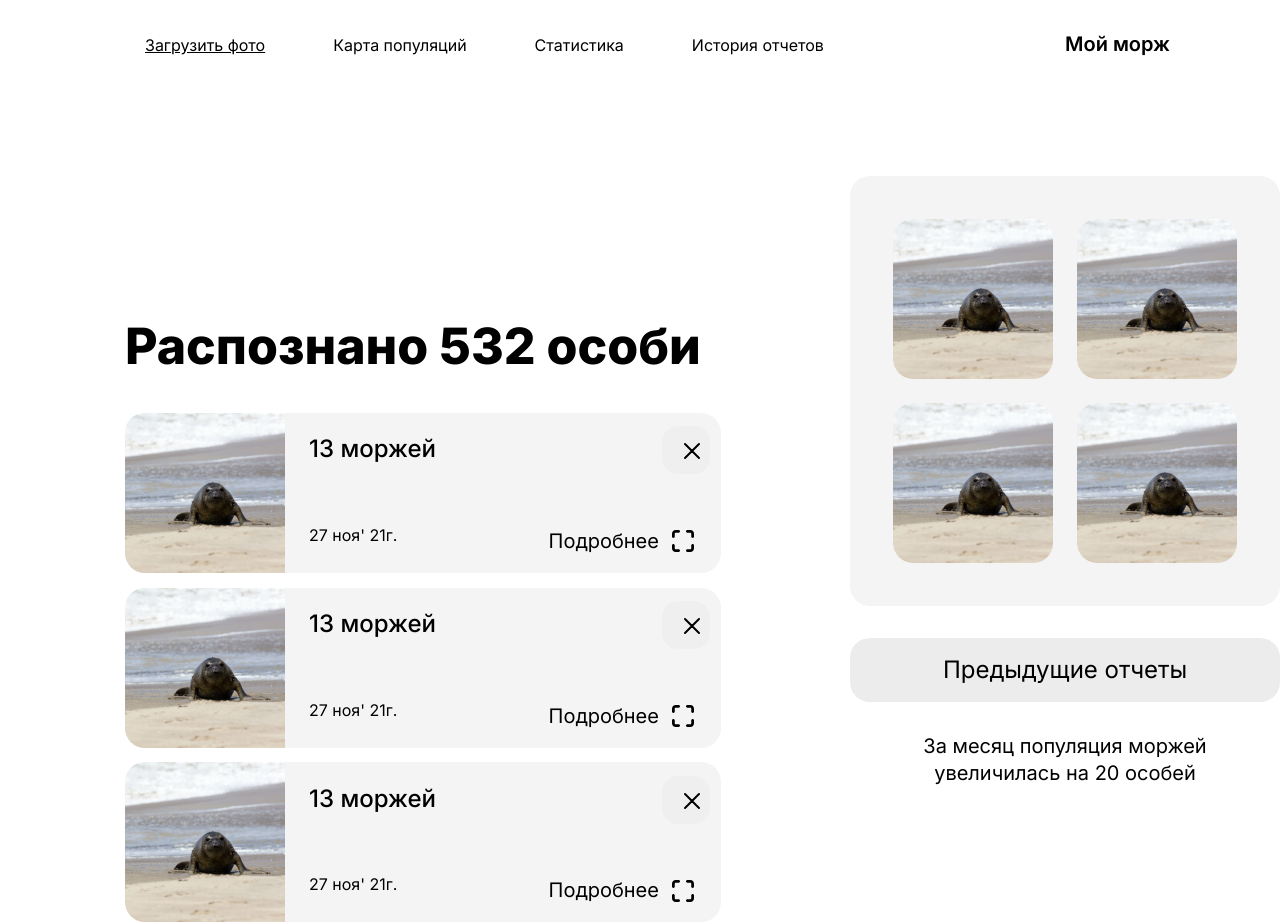
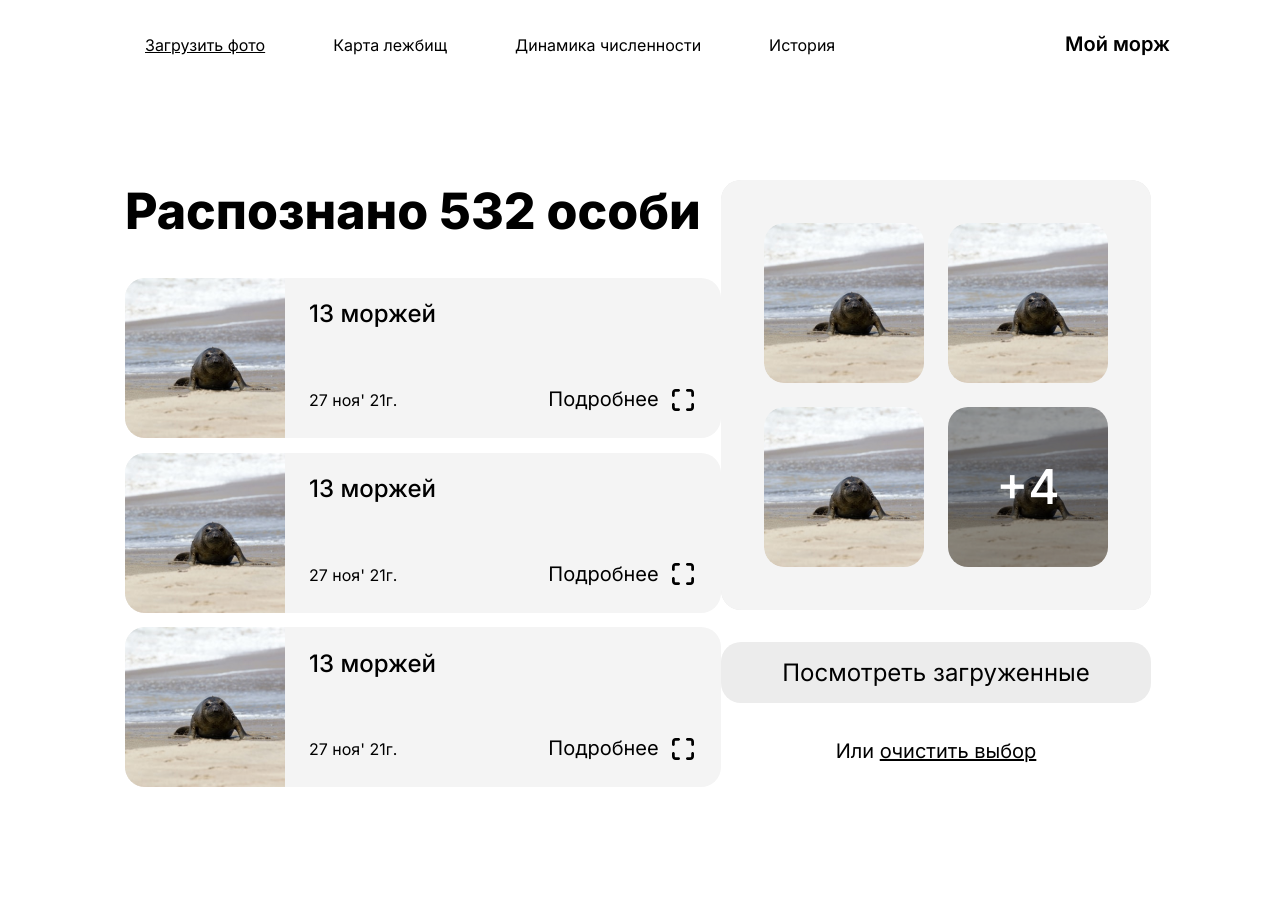
Before and after one commit to Shalllashaska/hackaton-1, a plain HTML site: page uploadPhotos.html in a window 1280 px wide. After the commit the page ends 800 px from the top, so only its background shows below. Drawn offline with Linux system fonts and the light colour scheme.

Commit message:
Исправления адаптивности 2

```diff
--- a/css/index.css
+++ b/css/index.css
@@ -86,6 +86,7 @@ button {
   margin-top: 135px;
 }
 
+
 /*левая сторона*/
 .content_formats {
   width: 580px;
@@ -159,7 +160,7 @@ button {
   justify-content: center;
 }
 
-.button_choose_photo:hover{
+.button_choose_photo_hover:hover{
   -webkit-box-shadow: 6px 6px 26px 0px rgba(0, 0, 0, 0.32);
 -moz-box-shadow: 6px 6px 26px 0px rgba(0, 0, 0, 0.32);
 box-shadow: 6px 6px 26px 0px rgba(0, 0, 0, 0.32);
@@ -275,6 +276,14 @@ box-shadow: 6px 6px 26px 0px rgba(0, 0, 0, 0.32);
   line-height: 133.02%;
 }
 
+.medium-48-title{
+  font-family: 'Inter';
+  font-style: normal;
+  font-weight: 500;
+  font-size: 48px;
+  line-height: 133.02%;
+}
+
 .ligth-20-title {
   font-family: 'Inter';
   font-style: normal;
--- a/css/upload.css
+++ b/css/upload.css
@@ -6,8 +6,8 @@
   --pop-up-add-butt: #e6e6e6;
   --shadow-color: rgba(0, 0, 0, 0.322);
   --button-hover-color: #818181;
-  --button-hover-color-card-cross: #818181;
-  --button-hover-color-card-more: #818181;
+  --button-hover-color-card-cross: #e1e1e1;
+  --button-hover-color-card-more: #e1e1e1;
 }
 
 .flex-start {
@@ -19,7 +19,16 @@
 }
 
 .button-hover:hover {
-  background-color: var(--button-hover-color);
+  background-color: var(--button-hover-color-card-more);
+}
+
+
+.more-photos{
+  position: absolute;
+  width: inherit;
+  height: inherit;
+  background-color: rgba(0, 0, 0, 0.4);
+  border-radius: 20px;
 }
 
 /*left*/
@@ -45,14 +54,9 @@
   width: inherit;
   height: 510px;
   overflow: auto;
-  -ms-overflow-style: none;
-  scrollbar-width: none;
+  overflow-x: hidden;
 }
 
-.photos-content::-webkit-scrollbar {
-  width: 0;
-  height: 0;
-}
 
 .card-photo {
   background-color: var(--card-photo-backgorund-color);
@@ -89,6 +93,7 @@
 }
 
 .photos-img {
+  position: relative;
   width: 160px;
   height: 160px;
   border-radius: 20px;
@@ -102,15 +107,7 @@
 
 .button-next {
   box-sizing: border-box;
-  display: flex;
-  flex-direction: row;
-  justify-content: center;
-  align-items: center;
-  margin-top: 32px;
-  width: inherit;
-  height: 64px;
   background-color: var(--button-card-backgrund-color);
-  border-radius: 20px;
 }
 
 .svg_button {
@@ -135,11 +132,16 @@
   align-items: center;
 }
 
+.content2{
+  margin-top: 0px;
+}
+
 /*pop-up*/
 
 .pop-up-wrapper {
   position: absolute;
-
+  top: 140px;
+  left:  90px;
   width: 1326px;
   height: 658px;
   background-color: var(--pop-up-backgorund-color);
@@ -152,6 +154,16 @@
   display: flex;
   flex-direction: row;
   justify-content: space-between;
+}
+
+.down-text span:hover{
+  color: var(--different-text-color);
+}
+
+.down-text{
+  margin-top: 35px;
+  width: inherit;
+  text-align: center;
 }
 
 .svg-div {
@@ -168,6 +180,15 @@
 .exit-cross {
   width: 45px;
   height: 45px;
+}
+
+.text-wrapper{
+  display: flex;
+  flex-direction: row;
+  width: 595.5px;
+  height: 160px;
+  justify-content: start;
+  align-items: baseline
 }
 
 .button-exit-cross {
@@ -290,6 +311,7 @@
 .more-svg-div {
   width: 48px;
   height: 48px;
+
 }
 
 .more:hover {
@@ -297,9 +319,11 @@
 }
 
 .more {
+  margin-left: 139px;
   transition: background-color ease-in-out 0.2s;
   border-radius: 16px;
-  padding: 3px;
+  padding-left: 12px;
+  padding-right: 12spx;
 }
 
 .more-svg {
@@ -325,3 +349,14 @@
   height: inherit;
   background: url(../img/crossCardSvg.svg);
 }
+
+
+.white-text-color{
+  color: white;
+}
+
+.more-photos{
+  display: flex;
+  justify-content: center;
+  align-items: center;
+}
--- a/uploadPhotos.html
+++ b/uploadPhotos.html
@@ -12,21 +12,15 @@
   <body>
     <header class="header">
       <nav class="navigation">
-        <a
-          href="./index.html"
-          class="nav_link text-decoration-underline regular-16-title"
-          >Загрузить фото</a
-        >
-        <a href="/" class="nav_link regular-16-title">Карта популяций</a>
-        <a href="/" class="nav_link regular-16-title">Статистика</a>
-        <a href="./history.html" class="nav_link regular-16-title"
-          >История отчетов</a
-        >
+        <a href="./index.html"class="nav_link text-decoration-underline regular-16-title">Загрузить фото</a>
+        <a href="/" class="nav_link regular-16-title">Карта лежбищ</a>
+        <a href="/" class="nav_link regular-16-title">Динамика численности</a>
+        <a href="./history.html" class="nav_link regular-16-title">История</a>
       </nav>
       <div class="progammName semi-bold-20-title">Мой морж</div>
     </header>
     <div class="wrapper">
-      <div class="content flex-start">
+      <div class="content content2">
         <div class="extra-bold-title mainTitle">Распознано 532 особи</div>
         <div class="photos-content">
 
@@ -36,13 +30,8 @@
             </div>
             <div class="photo-info">
               <div class="text medium-24-title">13 моржей</div>
-
+              <div class="text-wrapper">
                 <div class="date regular-16-title">27 ноя' 21г.</div>
-            </div>
-            <div class="left-div">
-              <button class="cross-card-div" onclick="deleteElement()">
-                <svg class="cross-card-div-svg"></svg>
-              </button>
                   <div class="more regular-20-title">
                     <a
                       href="./cardPhotoInfo.html"
@@ -54,6 +43,8 @@
                       </div>
                     </a>
                   </div>
+
+                </div>
             </div>
           </div>
 
@@ -63,13 +54,8 @@
             </div>
             <div class="photo-info">
               <div class="text medium-24-title">13 моржей</div>
-
+              <div class="text-wrapper">
                 <div class="date regular-16-title">27 ноя' 21г.</div>
-            </div>
-            <div class="left-div">
-              <button class="cross-card-div">
-                <svg class="cross-card-div-svg"></svg>
-              </button>
                   <div class="more regular-20-title">
                     <a
                       href="./cardPhotoInfo.html"
@@ -81,6 +67,8 @@
                       </div>
                     </a>
                   </div>
+
+                </div>
             </div>
           </div>
 
@@ -90,13 +78,8 @@
             </div>
             <div class="photo-info">
               <div class="text medium-24-title">13 моржей</div>
-
+              <div class="text-wrapper">
                 <div class="date regular-16-title">27 ноя' 21г.</div>
-            </div>
-            <div class="left-div">
-              <button class="cross-card-div">
-                <svg class="cross-card-div-svg"></svg>
-              </button>
                   <div class="more regular-20-title">
                     <a
                       href="./cardPhotoInfo.html"
@@ -108,6 +91,8 @@
                       </div>
                     </a>
                   </div>
+
+                </div>
             </div>
           </div>
 
@@ -117,13 +102,8 @@
             </div>
             <div class="photo-info">
               <div class="text medium-24-title">13 моржей</div>
-
+              <div class="text-wrapper">
                 <div class="date regular-16-title">27 ноя' 21г.</div>
-            </div>
-            <div class="left-div">
-              <button class="cross-card-div">
-                <svg class="cross-card-div-svg"></svg>
-              </button>
                   <div class="more regular-20-title">
                     <a
                       href="./cardPhotoInfo.html"
@@ -135,6 +115,8 @@
                       </div>
                     </a>
                   </div>
+
+                </div>
             </div>
           </div>
 
@@ -144,13 +126,8 @@
             </div>
             <div class="photo-info">
               <div class="text medium-24-title">13 моржей</div>
-
+              <div class="text-wrapper">
                 <div class="date regular-16-title">27 ноя' 21г.</div>
-            </div>
-            <div class="left-div">
-              <button class="cross-card-div">
-                <svg class="cross-card-div-svg"></svg>
-              </button>
                   <div class="more regular-20-title">
                     <a
                       href="./cardPhotoInfo.html"
@@ -162,13 +139,17 @@
                       </div>
                     </a>
                   </div>
+
+                </div>
             </div>
           </div>
 
         </div>
       </div>
 
-      <div class="left-photo-content">
+      <div class="content_choosePhoto">
+        <div class="content_button_wrapper">
+          <a class="button_picture_download">
             <div class="main-photos">
               <div class="photos-img">
                 <img src="./img/1test.png" alt="" class="img-photos" />
@@ -180,19 +161,21 @@
                 <img src="./img/1test.png" alt="" class="img-photos" />
               </div>
               <div class="photos-img">
+                <div class="more-photos"><div class="number-of-photos medium-48-title white-text-color">+4</div></div>
                 <img src="./img/1test.png" alt="" class="img-photos" />
               </div>
             </div>
-        <button
-          class="button-next button-trans button-hover regular-title"
-          onclick="togglePopUp()"
-        >
-          <div>Предыдущие отчеты</div>
+          </a>
+          <div class="content_down_button">
+            <button onclick="togglePopUp()" class="button_choose_photo button-hover button-next regular-title black-text-color">
+              Посмотреть загруженные
             </button>
-        <div class="info regular-20-title">
-          За месяц популяция моржей увеличилась на 20 особей
+          </div>
+
+          <div class="down-text regular-20-title">Или <span class="text-decoration-underline">очистить выбор</span></div>
         </div>
       </div>
+
 
       <div class="pop-up-wrapper disctivate">
         <div class="pop-up-title">
```
Also changed, not shown: cardPhotoInfo.html (+12 -13 lines), css/historyCard.css (+9 -0 lines), history.html (+31 -32 lines), index.html (+11 -5 lines), index2.html (+5 -14 lines). Lines whose indentation alone changed are shown as unchanged.
